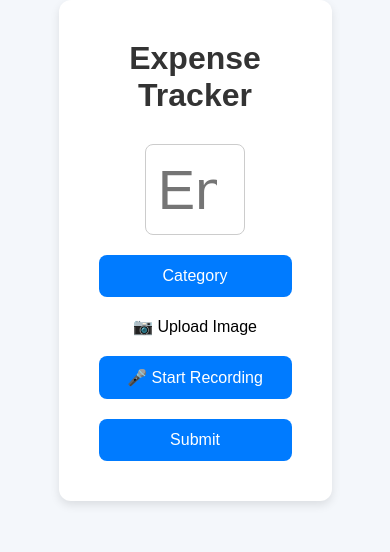
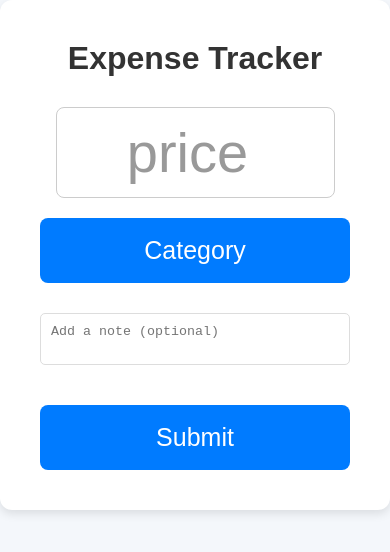
Before and after one commit to oukano/folos, a React (Create React App) app: page / in a window 390 px wide. Shown: the top 552 px of the page. Built offline with nearby package versions, Linux system fonts and the light colour scheme.

Commit message:
close moda, add note

```diff
--- a/src/components/CategoryModal.js
+++ b/src/components/CategoryModal.js
@@ -1,10 +1,11 @@
-import React, { useState, useEffect } from "react";
+import React, { useState, useEffect, useRef } from "react";
 import { collection, getDocs, addDoc } from "firebase/firestore";
 import { db } from "../services/firebase";
 
 const CategoryModal = ({ onClose, onSelectCategory }) => {
   const [categories, setCategories] = useState([]);
   const [newCategory, setNewCategory] = useState("");
+  const modalRef = useRef(null);
 
   useEffect(() => {
     const fetchCategories = async () => {
@@ -23,6 +24,21 @@ const CategoryModal = ({ onClose, onSelectCategory }) => {
     fetchCategories(); // Fetch categories only when modal is open
   }, []);
 
+    // Close modal if clicked outside
+    useEffect(() => {
+        const handleClickOutside = (event) => {
+          if (modalRef.current && !modalRef.current.contains(event.target)) {
+            onClose();
+          }
+        };
+
+          document.addEventListener("mousedown", handleClickOutside);
+
+        return () => {
+          document.removeEventListener("mousedown", handleClickOutside);
+        };
+      }, [onClose]);
+
   // Add a new category
   const addCategory = async () => {
     if (newCategory.trim() === "") return alert("Category name cannot be empty");
@@ -38,8 +54,7 @@ const CategoryModal = ({ onClose, onSelectCategory }) => {
 
   return (
     <div className="category-modal-overlay">
-      <div className="category-modal">
-        <button className="close-btn" onClick={onClose}>X</button>
+      <div className="category-modal" ref={modalRef} >
         <h2>Select a Category</h2>
         <ul>
           {categories.map((category) => (
--- a/src/components/ExpenseForm.js
+++ b/src/components/ExpenseForm.js
@@ -1,38 +1,41 @@
-import React, { useState, useRef } from 'react';
+import React, { useState } from 'react';
 import CategoryModal from './CategoryModal'; // Import CategoryModal
-import { db, storage } from '../services/firebase'; // Firestore
+import { db } from '../services/firebase'; // Firestore
 import { collection, addDoc, serverTimestamp } from 'firebase/firestore';
-import RecordRTC from 'recordrtc';
-import { ref, uploadBytes, getDownloadURL } from "firebase/storage";
+// import RecordRTC from 'recordrtc';
+// import { ref, uploadBytes, getDownloadURL } from "firebase/storage";
 
 const ExpenseForm = () => {
   const [price, setPrice] = useState('');
   const [category, setCategory] = useState('Category');
-  const [image, setImage] = useState(null);
-  const [audio, setAudio] = useState(null);
-  const [audioUrl, setAudioUrl] = useState(null);
+//   const [image, setImage] = useState(null);
+//   const [audio, setAudio] = useState(null);
+//   const [audioUrl, setAudioUrl] = useState(null);
   const [showModal, setShowModal] = useState(false); // State to control modal visibility
-  const [isRecording, setIsRecording] = useState(false);
-  const recorderRef = useRef(null);  // To store the recorder instance
-  const streamRef = useRef(null);
+//   const [isRecording, setIsRecording] = useState(false);
+  const [note, setNote] = useState('');
+//   const recorderRef = useRef(null);  // To store the recorder instance
+//   const streamRef = useRef(null);
 
   // Function to handle form submission
   const handleSubmit = async () => {
     try {
       await addDoc(collection(db, 'expenses'), {
         price,
+        note,
         category,
-        image,
-        audioUrl, // Send audio URL (or Blob, depending on your setup)
+        // image,
+        // audioUrl, // Send audio URL (or Blob, depending on your setup)
         timestamp: serverTimestamp(),
       });
 
       // Reset form after submission
       setPrice('');
+      setNote('');
       setCategory('Category');
-      setImage(null);
-      setAudio(null);
-      setAudioUrl(null);
+    //   setImage(null);
+    //   setAudio(null);
+    //   setAudioUrl(null);
       alert("Expense added successfully!");
     } catch (e) {
       console.error("Error adding document: ", e);
@@ -46,70 +49,70 @@ const ExpenseForm = () => {
     setShowModal(false); // Close the modal when a category is selected
   };
 
-    const uploadImage = async (file) => {
-    try {
-      const storageRef = ref(storage, `images/${file.name}`); // Create a reference
-      const snapshot = await uploadBytes(storageRef, file); // Upload file
-      const downloadURL = await getDownloadURL(snapshot.ref); // Get the file's download URL
-      console.log("File uploaded successfully. URL:", downloadURL);
-      return downloadURL;
-    } catch (error) {
-      console.error("Error uploading file:", error);
-      throw error;
-    }
-  };
+//     const uploadImage = async (file) => {
+//     try {
+//       const storageRef = ref(storage, `images/${file.name}`); // Create a reference
+//       const snapshot = await uploadBytes(storageRef, file); // Upload file
+//       const downloadURL = await getDownloadURL(snapshot.ref); // Get the file's download URL
+//       console.log("File uploaded successfully. URL:", downloadURL);
+//       return downloadURL;
+//     } catch (error) {
+//       console.error("Error uploading file:", error);
+//       throw error;
+//     }
+//   };
 
   // Function to handle image selection (either camera or gallery)
-  const handleImageSelect = (e) => {
-    const file = e.target.files[0];
-    if (file) {
-        uploadImage(file).then((url) => {
-            setImage(URL.createObjectURL(file)); // Display the image preview
-        });
-    }
-  };
+//   const handleImageSelect = (e) => {
+//     const file = e.target.files[0];
+//     if (file) {
+//         uploadImage(file).then((url) => {
+//             setImage(URL.createObjectURL(file)); // Display the image preview
+//         });
+//     }
+//   };
 
   // Start recording audio
-  const startRecording = async () => {
-    try {
-      // Request microphone access
-      const stream = await navigator.mediaDevices.getUserMedia({ audio: true });
-      streamRef.current = stream;  // Save the stream to stop it later
+//   const startRecording = async () => {
+//     try {
+//       // Request microphone access
+//       const stream = await navigator.mediaDevices.getUserMedia({ audio: true });
+//       streamRef.current = stream;  // Save the stream to stop it later
 
-      // Initialize RecordRTC with the stream
-      const recorder = new RecordRTC(stream, { type: 'audio' });
-      recorder.startRecording();  // Start recording
-      recorderRef.current = recorder;  // Save the recorder instance
+//       // Initialize RecordRTC with the stream
+//       const recorder = new RecordRTC(stream, { type: 'audio' });
+//       recorder.startRecording();  // Start recording
+//       recorderRef.current = recorder;  // Save the recorder instance
 
-      setIsRecording(true);  // Set recording state
-    } catch (error) {
-      console.error("Error accessing microphone:", error);
-      alert("Failed to start recording. Please check your microphone permissions.");
-    }
-  };
+//       setIsRecording(true);  // Set recording state
+//     } catch (error) {
+//       console.error("Error accessing microphone:", error);
+//       alert("Failed to start recording. Please check your microphone permissions.");
+//     }
+//   };
 
   // Stop recording and save the audio
-  const stopRecording = () => {
-    if (recorderRef.current) {
-        recorderRef.current.stopRecording(() => {
-            const blob = recorderRef.current.getBlob(); // Safely retrieve the blob
-            const audioUrl = URL.createObjectURL(blob); // Create a URL from the blob
-            setAudio(audioUrl);
-            setIsRecording(false);
+//   const stopRecording = () => {
+//     if (recorderRef.current) {
+//         recorderRef.current.stopRecording(() => {
+//             const blob = recorderRef.current.getBlob(); // Safely retrieve the blob
+//             const audioUrl = URL.createObjectURL(blob); // Create a URL from the blob
+//             setAudio(audioUrl);
+//             setIsRecording(false);
 
-            // Stop the media stream
-            if (streamRef.current) {
-              streamRef.current.getTracks().forEach(track => track.stop());
-            }
-        });
-    }
-  };
+//             // Stop the media stream
+//             if (streamRef.current) {
+//               streamRef.current.getTracks().forEach(track => track.stop());
+//             }
+//         });
+//     }
+//   };
 
   return (
     <div className="expense-form">
       <input
         type="number"
-        placeholder="Enter price"
+        placeholder="price"
         value={price}
         onChange={(e) => setPrice(e.target.value)}
       />
@@ -125,37 +128,53 @@ const ExpenseForm = () => {
         />
       )}
 
+<textarea
+        placeholder="Add a note (optional)"
+        value={note}
+        onChange={(e) => setNote(e.target.value)}
+        style={{
+          width: "100%",
+          marginTop: "10px",
+          padding: "10px",
+          borderRadius: "5px",
+          border: "1px solid #ddd",
+          resize: "none",
+        }}
+      />
+
+        <div className='multimedia'>
+
+
       {/* Image Selection - Camera/Gallery */}
-      <label htmlFor="image-upload" className="categories-btn">
-        📷 Upload Image
-      </label>
-      <input
+      {/* <button htmlFor="image-upload" className="categories-btn">
+        📷
+      </button> */}
+
+      {/* <input
         id="image-upload"
         type="file"
         accept="image/*"
         onChange={handleImageSelect}
         style={{ display: 'none' }}
-      />
+      /> */}
 
       {/* Display the selected image */}
-      {image && <img src={image} alt="Selected" style={{ width: '100%', marginTop: '10px', borderRadius: '8px' }} />}
+      {/* {image && <img src={image} alt="Selected" style={{ width: '100%', marginTop: '10px', borderRadius: '8px' }} />} */}
 
       {/* Mic Recording */}
-      <div>
-        <button onClick={isRecording ? stopRecording : startRecording}>
+        {/* <button onClick={isRecording ? stopRecording : startRecording}>
           {isRecording ? 'Stop Recording' : '🎤 Start Recording'}
-        </button>
-      </div>
-
+        </button> */}
+        </div>
       {/* Display recorded audio */}
-      {audio && (
+      {/* {audio && (
         <div>
           <audio controls>
             <source src={audio} type="audio/wav" />
             Your browser does not support the audio element.
           </audio>
         </div>
-      )}
+      )} */}
 
       <button onClick={handleSubmit}>Submit</button>
     </div>
--- a/src/styles/global.css
+++ b/src/styles/global.css
@@ -46,6 +46,8 @@
     display: flex;
     flex-direction: column;
     gap: 20px; /* Spacing between inputs and buttons */
+    justify-content: center;
+
   }
 
   input[type="number"] {
@@ -64,8 +66,8 @@
   }
 
   button {
-    padding: 12px;
-    font-size: 16px;
+    padding: 18px;
+    font-size: 25px;
     background-color: #007bff; /* Blue background */
     color: white;
     border: none;
@@ -128,6 +130,7 @@
   .category-modal {
     background-color: white;
     padding: 20px;
+    position: relative;
     border-radius: 12px;
     box-shadow: 0 8px 16px rgba(0, 0, 0, 0.15);
     width: 80%;
@@ -154,14 +157,14 @@
 
   .close-btn {
     position: absolute;
-    top: 12px;
-    right: 12px;
+    width: auto;
     background: none;
     border: none;
     font-size: 20px;
     color: #888;
     cursor: pointer;
     transition: color 0.3s ease;
+    padding: 0px;
   }
 
   .close-btn:hover {
@@ -198,7 +201,6 @@
 
     .App {
       max-width: 500px;
-      width: 70%;
       margin: 0 auto;
     }
 
@@ -206,10 +208,24 @@
         padding: 12px;
         margin: 0 auto;
         font-size: 56px;
-        width: 52%;
+        width: 90%;
         border: 1px solid #ccc;
         border-radius: 8px;
         outline: none;
         transition: all 0.3s ease-in-out;
+        text-align: center;
+    }
+
+    input::placeholder {
+        text-align: center; /* Ensures placeholder text is also centered */
+        color: #999; /* Optional: Placeholder text color */
+      }
+
+    .multimedia {
+      display: flex;
+      justify-content: center;
+      align-items: center;
+      gap: 10px;
+      font-weight: 500;
     }
   }
```
